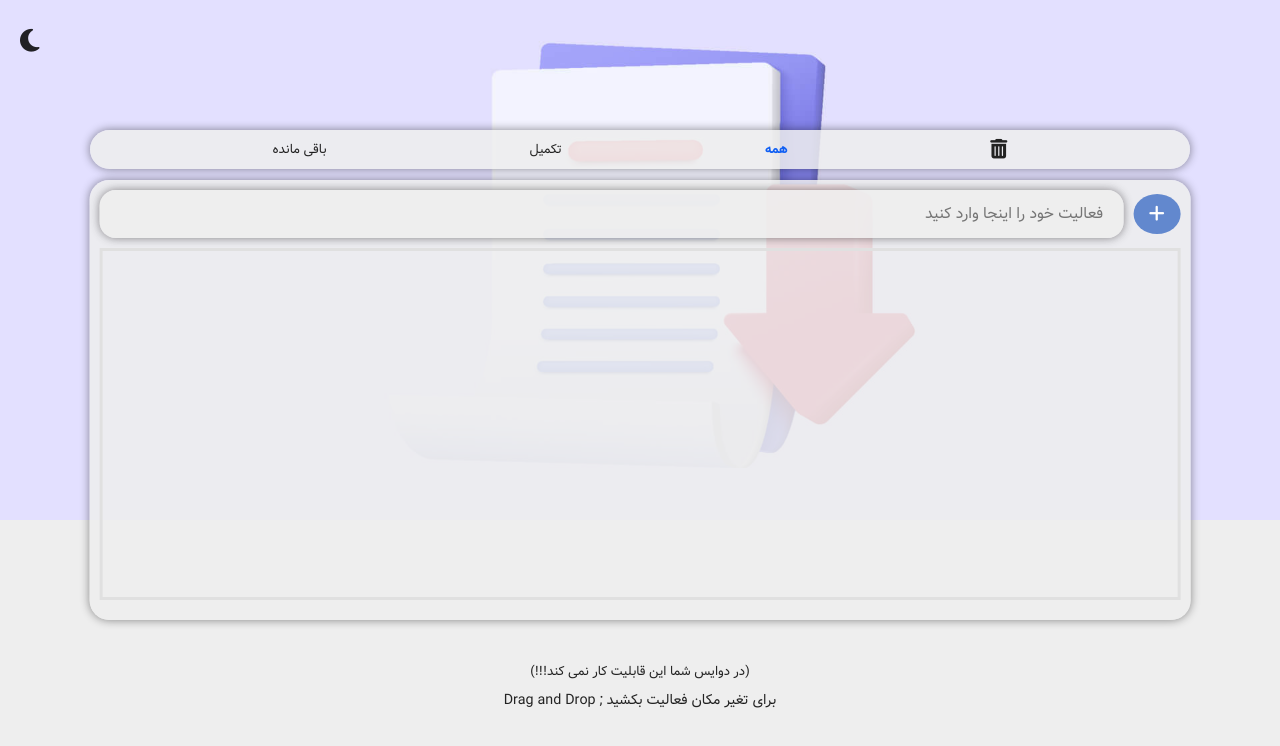
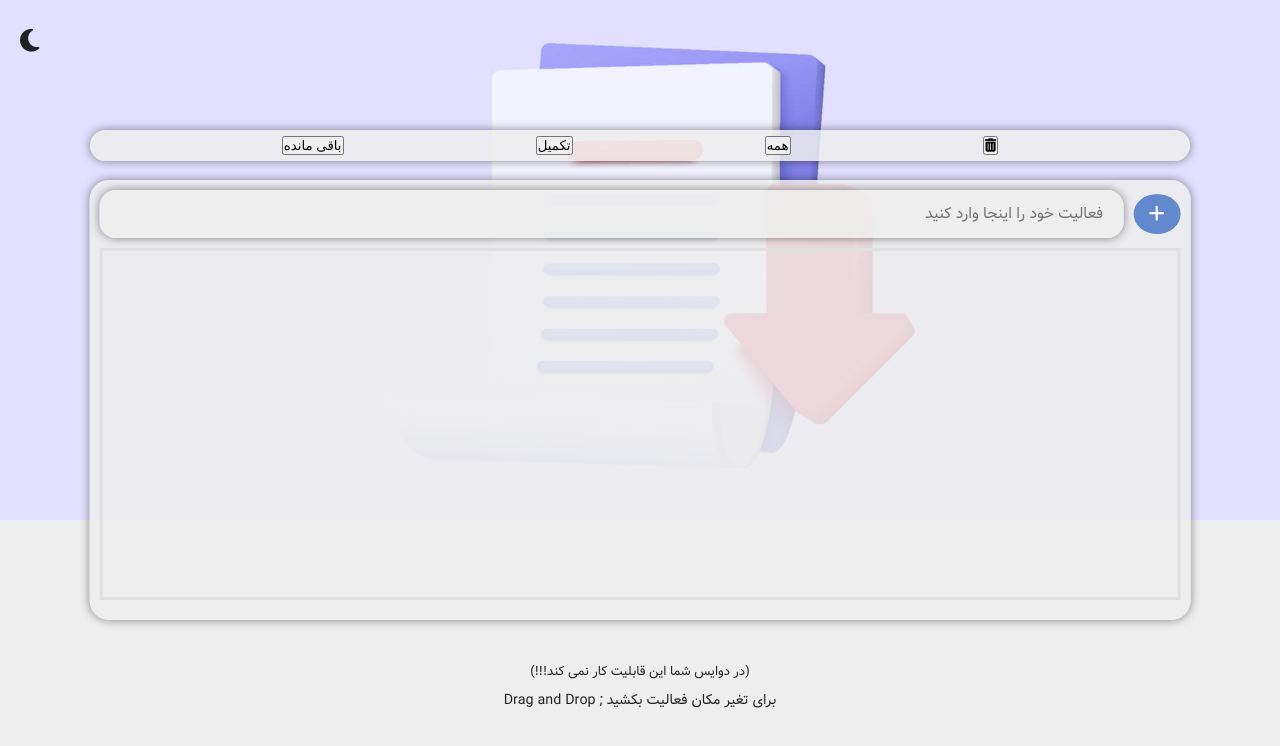
Before and after one commit to hosseinGith/todolist, a plain HTML site: page index.html in a window 1280 px wide. Drawn offline with Linux system fonts and the light colour scheme.

Commit message:
Update index.html

```diff
--- a/index.html
+++ b/index.html
@@ -25,10 +25,10 @@
           <div class="addTodoContainer">
             <div class="tools">
               <div>
-                <span class="fa fa-trash-can trash"></span>
-                <span class="allItem active">همه</span>
-                <span class="checkedItem">تکمیل</span>
-                <span class="ubCheckedItem">باقی مانده</span>
+                <button class="fa fa-trash-can trash"></button>
+                <button class="allItem active">همه</button>
+                <button class="checkedItem">تکمیل</button>
+                <button class="ubCheckedItem">باقی مانده</button>
               </div>
             </div>
             <button class="addTodo">
```
